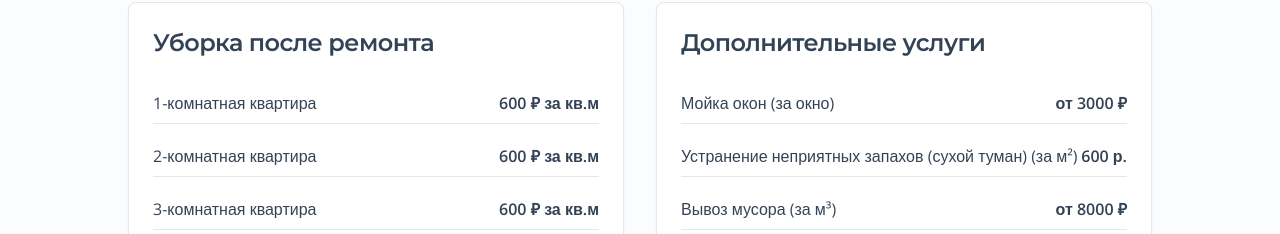
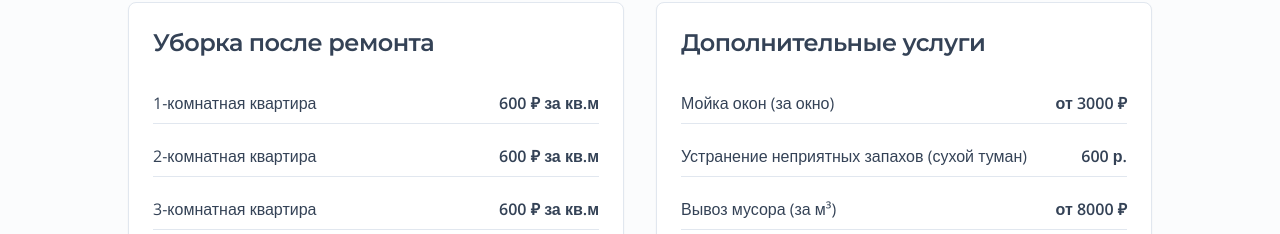
Before and after one commit to pr-poehali-dev/cleaning-services-portal, a React (Vite) app: page / in a window 1280 px wide. Shown: the part 1847-2081 px from the top of the page. Built offline with nearby package versions, Linux system fonts and the light colour scheme.

Commit message:
fix: обновление компонента

```diff
--- a/src/pages/Index.tsx
+++ b/src/pages/Index.tsx
@@ -218,7 +218,7 @@ const Index = () => {
                   <span className="font-semibold">от 3000 ₽</span>
                 </div>
                 <div className="flex justify-between items-center py-2 border-b">
-                  <span>Устранение неприятных запахов (сухой туман) (за м²)</span>
+                  <span>Устранение неприятных запахов (сухой туман)</span>
                   <span className="font-semibold">600 р.</span>
                 </div>
                 <div className="flex justify-between items-center py-2 border-b">
```
